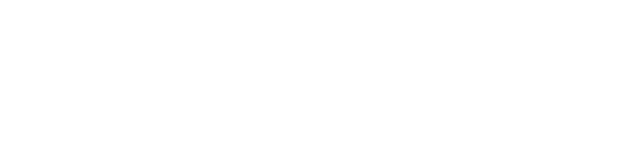
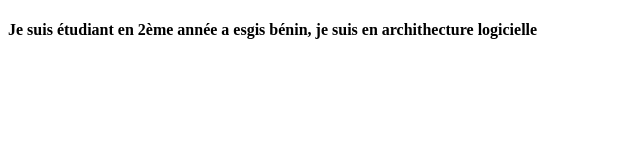
Before and after one commit to audreyerciasdohou-124/mon-cv, a plain HTML site: page index.html in a window 1280 px wide. Shown: the whole page, without its empty margins (0-640 px from the left). Drawn offline with Linux system fonts and the light colour scheme.

Commit message:
mise en place de la section description

```diff
--- a/index.html
+++ b/index.html
@@ -7,6 +7,6 @@
     <link rel="stylesheet"href="style.css">
 </head>
 <body>
-
+    <h4>Je suis étudiant en 2ème année a esgis bénin, je suis en archithecture logicielle </h4>
 </body>
 </html>
```
